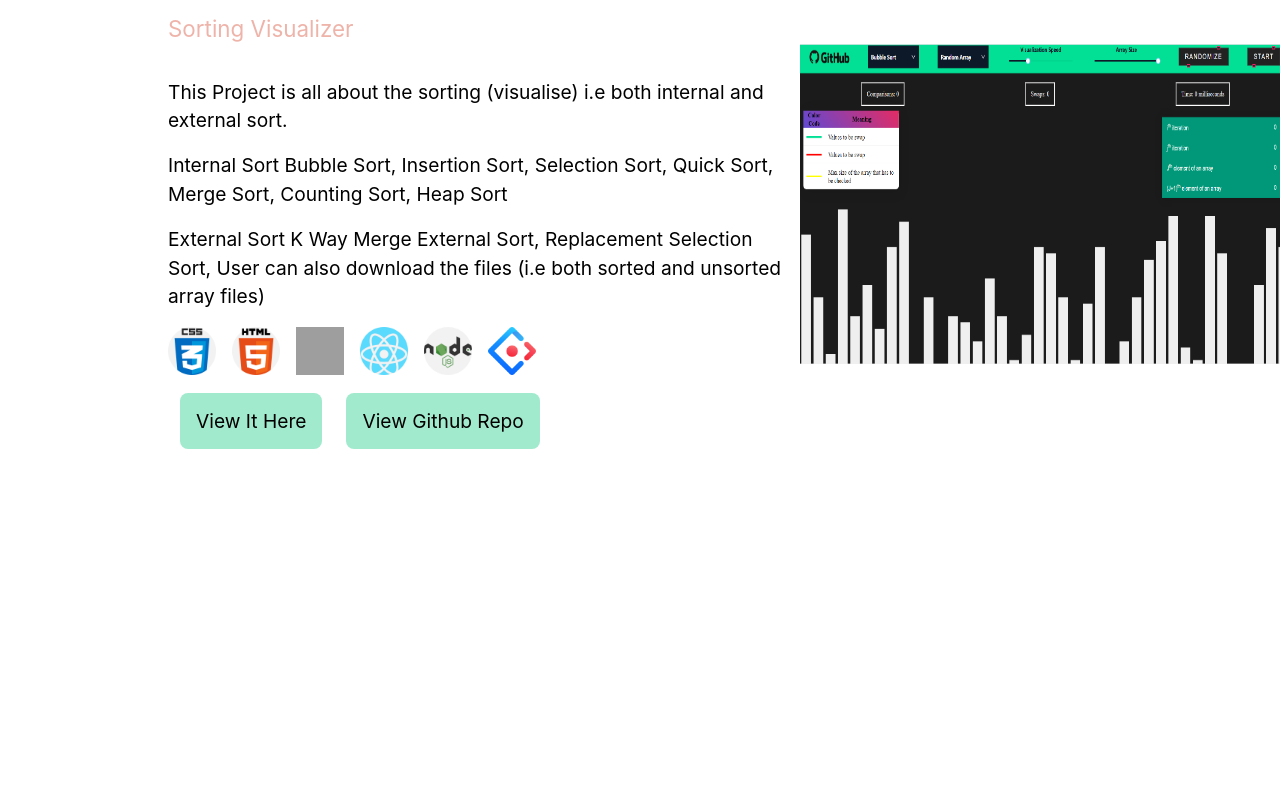
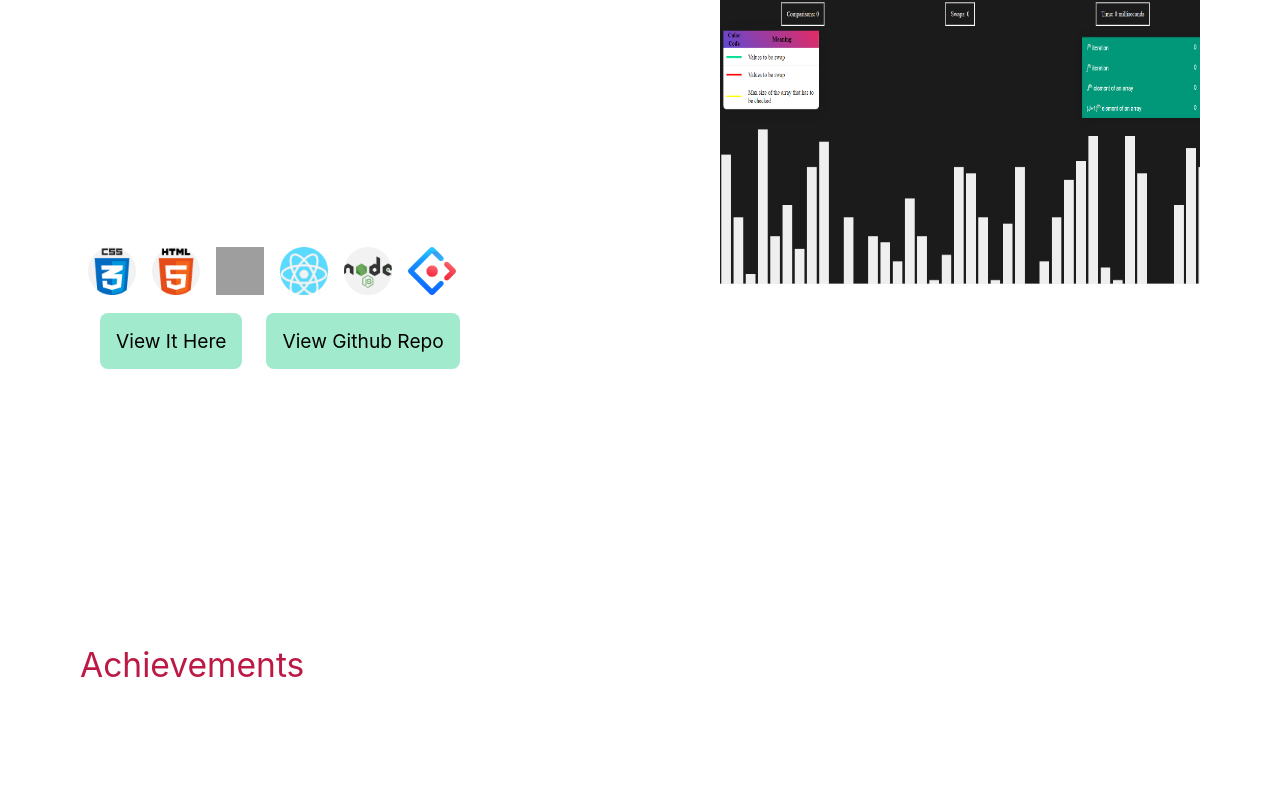
Before and after one commit to Shubham-100/Portfolio, a React (Create React App) app: page / in a window 1280 px wide. Shown: the part 2852-3660 px from the top of the page. Built offline with nearby package versions, Linux system fonts and the light colour scheme; grey boxes are pictures that could not be loaded.

Commit message:
Fix CSS6

```diff
--- a/src/Components/Achievements.jsx
+++ b/src/Components/Achievements.jsx
@@ -2,7 +2,7 @@ import React from 'react';
 
 const Achievements = ({ACHIEVEMENTS}) => {
     return (
-        <div ref={ACHIEVEMENTS} className='p-40'>
+        <div ref={ACHIEVEMENTS} className='p-20'>
             <h1 className='text-[#bc1a45] text-[2.1em] my-5 text-[#1c2273]'>Achievements</h1>
                 <p className='text-white text-[1.2rem]'>
                 I am an open source developer and enthusiast with a passion for creating impactful software solutions. I have participated in the Google Summer of Code program twice, where I collaborated with global teams to develop open source projects. With a track record of solving over 400 problems on LeetCode, I possess strong problem-solving and coding skills. I thrive in collaborative environments, where I can contribute my expertise to create innovative solutions. As an open source advocate, I am committed to making a positive impact on the developer community and leveraging technology to drive positive change.
--- a/src/Components/Project.jsx
+++ b/src/Components/Project.jsx
@@ -73,7 +73,7 @@ const obj = {
 
 const Project = ({PROJECTS}) => {
     return (
-        <div ref={PROJECTS} className='p-40'>
+        <div ref={PROJECTS} className='p-20'>
             <div><h2 className='text-[1.4em]'>Work</h2></div>
             <div><h3 className='text-[#bc1a45] text-[2.1rem]'>A Selection of Stuff I've Built</h3></div>
             <Projects title={obj.one.title} d1={obj.one.d1} d2={obj.one.d2} d3={obj.one.d3} tech={obj.one.tech} site={obj.one.button.site} github={obj.one.button.github} img={obj.one.img}/>
--- a/src/Components/Projectdetails.jsx
+++ b/src/Components/Projectdetails.jsx
@@ -9,9 +9,9 @@ const Projectdetails = ({title,d1,d2,d3,img,site,github}) => {
                 {title}
             </div>
             <div className='w-[40rem] p-2 text-[1.2rem] text-black'>
-                <p className='my-4'>{d1}</p>
-                <p className='my-4'>{d2}</p>
-                <p className='my-4'>{d3}</p>
+                <p className='text-[white] my-4'>{d1}</p>
+                <p className='text-[white] my-4'>{d2}</p>
+                <p className='text-[white] my-4'>{d3}</p>
                 <Techs img={img}/>
                 <Button site={site} github={github}/>
             </div>
--- a/src/Components/Projects.jsx
+++ b/src/Components/Projects.jsx
@@ -3,7 +3,7 @@ import Projectdetails from './Projectdetails';
 
 const Projects = ({title,d1,d2,d3,tech,site,github,img}) => {
     return (
-        <div className='text-[orange] flex flex-row items-center justify-between mb-[6em]'>
+        <div className='text-[white] flex flex-row items-center justify-between mb-[6em]'>
             <div>
             <Projectdetails title={title} d1={d1} d2={d2} d3={d3} img={tech} site={site} github={github}/>
             </div>
--- a/src/index.css
+++ b/src/index.css
@@ -21,9 +21,9 @@ body, html{
 }
 
 ::-webkit-scrollbar-thumb{
-    background-color: rgba(29,17,138,0.6);
+    background-color: rgba(57, 57, 63, 0.6);
 }
 
 ::-webkit-scrollbar-thumb:hover{
-    background-color: blue;
+    background-color: rgba(20, 20, 21, 0.6);
 }
```
